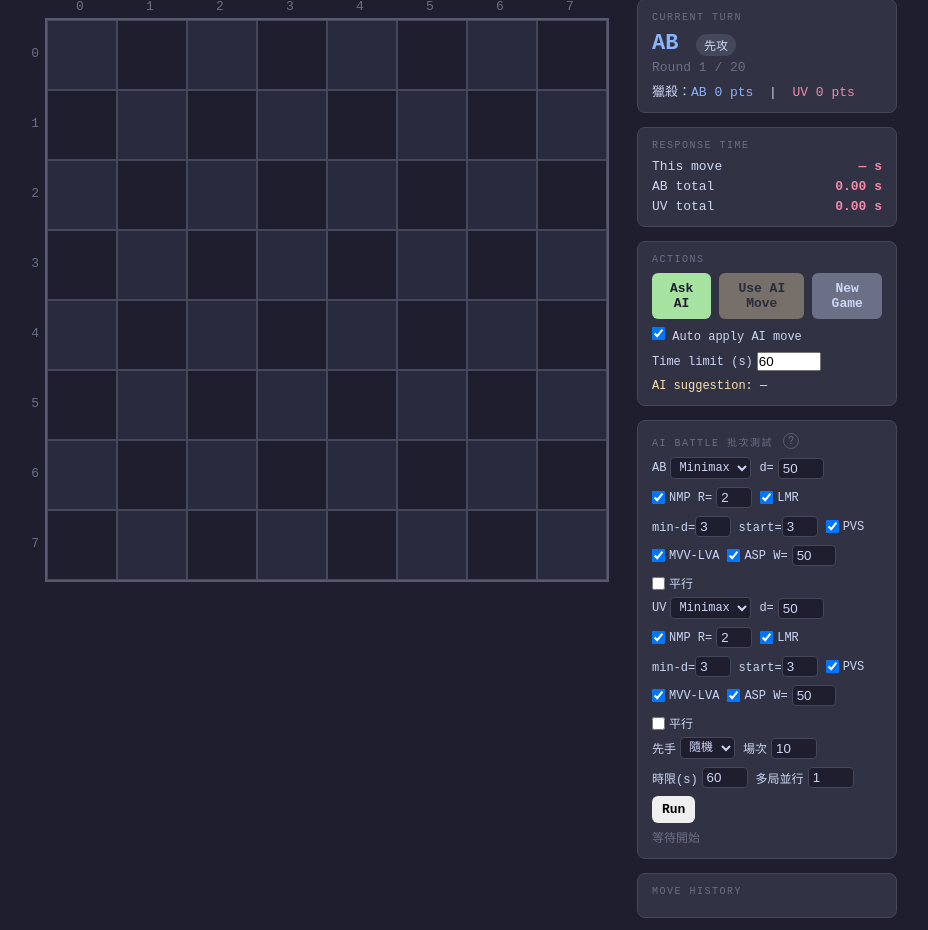
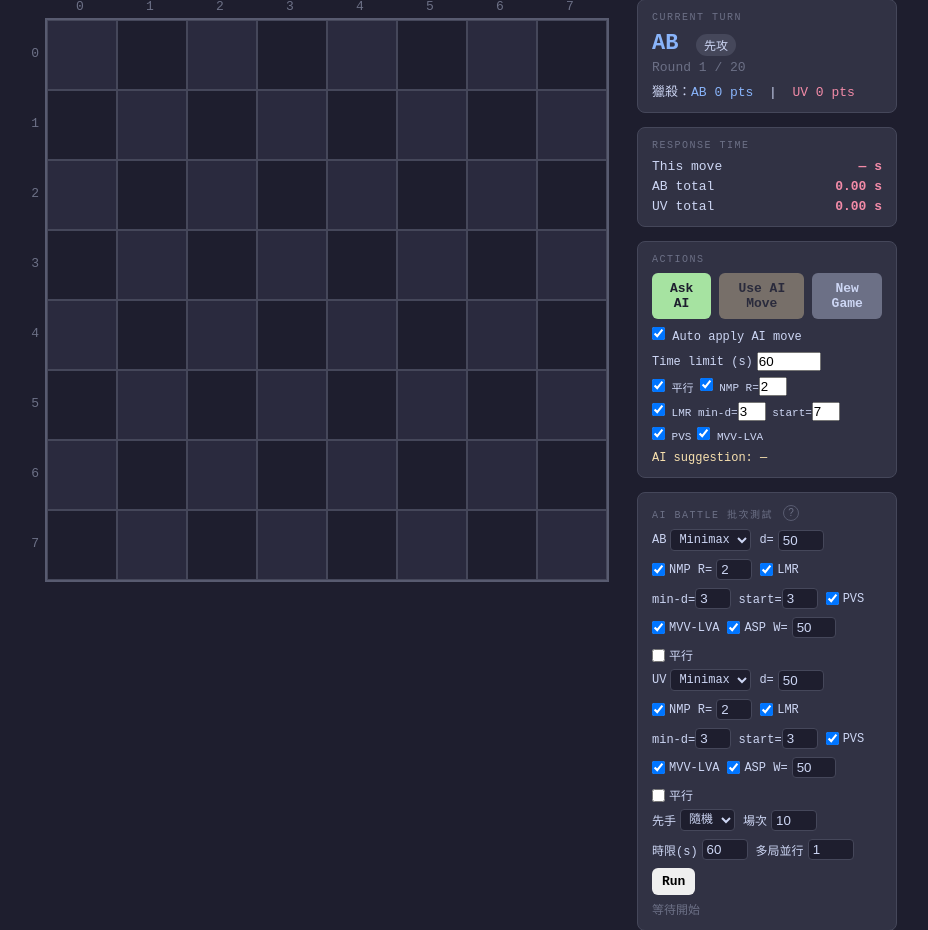
Before and after one commit to Chenredfish/Artificial_Intelligence_Project_2026, a Flask app: page / in a window 1280 px wide. Shown: the part 29-959 px from the top of the page, without its empty margins (181-1109 px from the left). Run offline with Flask 3, Linux system fonts and the light colour scheme.

Commit message:
feat(game): expose AI strategy settings in normal game panel
api_ask_ai now accepts use_parallel, use_nmp/nmp_r, use_lmr/lmr params,
use_pvs, use_mvv_lva from the request body. Defaults match competition
settings (parallel ON, LMR start=7 min-d=3). Adds a compact inline
settings row in the Actions card so the player can configure AI behavior
during actual play without touching the battle test panel.

Co-Authored-By: Claude Sonnet 4.6 <noreply@anthropic.com>

```diff
--- a/src/app.py
+++ b/src/app.py
@@ -946,11 +946,19 @@ def api_ask_ai():
     data = request.get_json() or {}
     auto_apply = data.get('auto_apply', True)
     time_limit = data.get('time_limit')
+    use_nmp     = bool(data.get('use_nmp', True))
+    use_lmr     = bool(data.get('use_lmr', True))
+    use_pvs     = bool(data.get('use_pvs', True))
+    use_mvv_lva = bool(data.get('use_mvv_lva', True))
+    use_parallel = bool(data.get('use_parallel', False))
 
     try:
-        time_limit = None if time_limit is None else float(time_limit)
+        time_limit     = None if time_limit is None else float(time_limit)
+        nmp_r          = max(1, min(int(data.get('nmp_r',          DEFAULT_NMP_R)),          4))
+        lmr_min_depth  = max(2, min(int(data.get('lmr_min_depth',  DEFAULT_LMR_MIN_DEPTH)),  10))
+        lmr_move_index = max(1, min(int(data.get('lmr_move_index', DEFAULT_LMR_MOVE_INDEX)), 10))
     except (TypeError, ValueError):
-        return jsonify({'ok': False, 'error': 'Time limit must be a number.'}), 400
+        return jsonify({'ok': False, 'error': 'Invalid parameter value.'}), 400
 
     _game.start_turn_timer()
 
@@ -959,7 +967,13 @@ def api_ask_ai():
         return jsonify({'ok': False, 'error': 'No legal moves available'}), 400
 
     depth = 50 if (time_limit and time_limit > 0) else MINIMAX_DEPTH
-    move = choose_minimax_move(_game.board, _game.current_team, depth=depth, time_limit=time_limit)
+    move = choose_minimax_move(
+        _game.board, _game.current_team,
+        depth=depth, time_limit=time_limit,
+        use_nmp=use_nmp, nmp_r=nmp_r,
+        use_lmr=use_lmr, lmr_min_depth=lmr_min_depth, lmr_move_index=lmr_move_index,
+        use_pvs=use_pvs, use_mvv_lva=use_mvv_lva, use_parallel=use_parallel,
+    )
     if move is None:
         return jsonify({'ok': False, 'error': 'No valid AI move found.'}), 400
     from_pos, to_pos = move
--- a/templates/index.html
+++ b/templates/index.html
@@ -337,6 +337,14 @@
       Time limit (s)
       <input id="ai-time-limit" type="number" min="0" step="1" value="60" style="width:64px;">
     </label>
+
+    <div id="ai-settings" style="font-size:11px; margin-top:6px; display:flex; flex-wrap:wrap; gap:6px; align-items:center; color:#cdd6f4;">
+      <label><input type="checkbox" id="ai-parallel" checked> 平行</label>
+      <label><input type="checkbox" id="ai-nmp" checked> NMP R=<input id="ai-nmp-r" type="number" min="1" max="4" value="2" style="width:28px;"></label>
+      <label><input type="checkbox" id="ai-lmr" checked> LMR min-d=<input id="ai-lmr-min-depth" type="number" min="2" max="10" value="3" style="width:28px;"> start=<input id="ai-lmr-move-index" type="number" min="1" max="10" value="7" style="width:28px;"></label>
+      <label><input type="checkbox" id="ai-pvs" checked> PVS</label>
+      <label><input type="checkbox" id="ai-mvv-lva" checked> MVV-LVA</label>
+    </div>
 
     <div id="ai-suggestion" style="font-size:12px; margin-top:8px; color:#f9e2af;">
       AI suggestion: —
@@ -702,12 +710,24 @@ document.getElementById('btn-ai').addEventListener('click', async () => {
   document.getElementById('btn-confirm-ai').disabled = true;
   document.getElementById('ai-suggestion').textContent = 'AI thinking...';
 
-  const autoApply = document.getElementById('auto-ai-toggle').checked;
-  const timeLimit = parseFloat(document.getElementById('ai-time-limit').value);
+  const autoApply    = document.getElementById('auto-ai-toggle').checked;
+  const timeLimit    = parseFloat(document.getElementById('ai-time-limit').value);
+  const useParallel  = document.getElementById('ai-parallel').checked;
+  const useNmp       = document.getElementById('ai-nmp').checked;
+  const nmpR         = parseInt(document.getElementById('ai-nmp-r').value, 10) || 2;
+  const useLmr       = document.getElementById('ai-lmr').checked;
+  const lmrMinDepth  = parseInt(document.getElementById('ai-lmr-min-depth').value, 10) || 3;
+  const lmrMoveIndex = parseInt(document.getElementById('ai-lmr-move-index').value, 10) || 7;
+  const usePvs       = document.getElementById('ai-pvs').checked;
+  const useMvvLva    = document.getElementById('ai-mvv-lva').checked;
 
   const data = await apiPost('/api/ask_ai', {
     auto_apply: autoApply,
-    time_limit: Number.isFinite(timeLimit) && timeLimit > 0 ? timeLimit : 0
+    time_limit: Number.isFinite(timeLimit) && timeLimit > 0 ? timeLimit : 0,
+    use_parallel: useParallel,
+    use_nmp: useNmp, nmp_r: nmpR,
+    use_lmr: useLmr, lmr_min_depth: lmrMinDepth, lmr_move_index: lmrMoveIndex,
+    use_pvs: usePvs, use_mvv_lva: useMvvLva,
   });
 
   if (!data.ok) {
```
